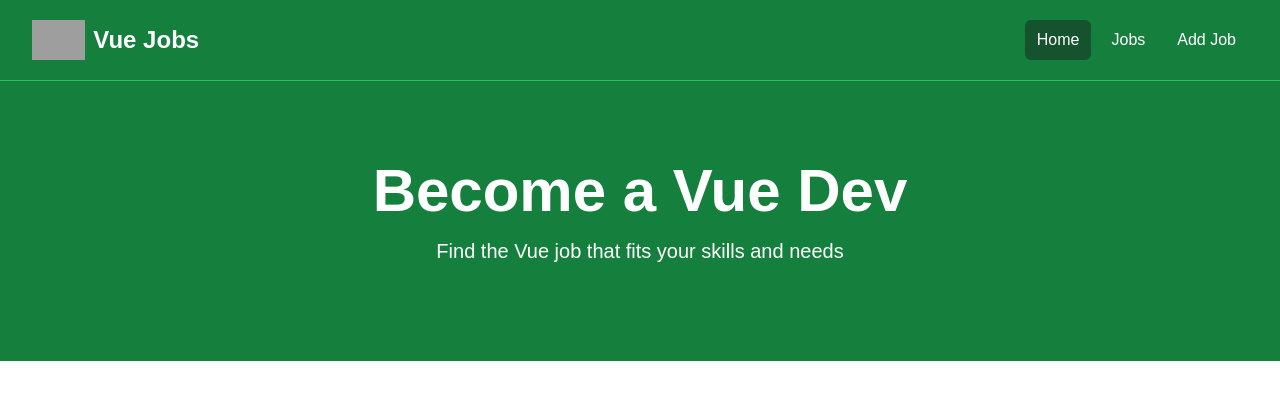
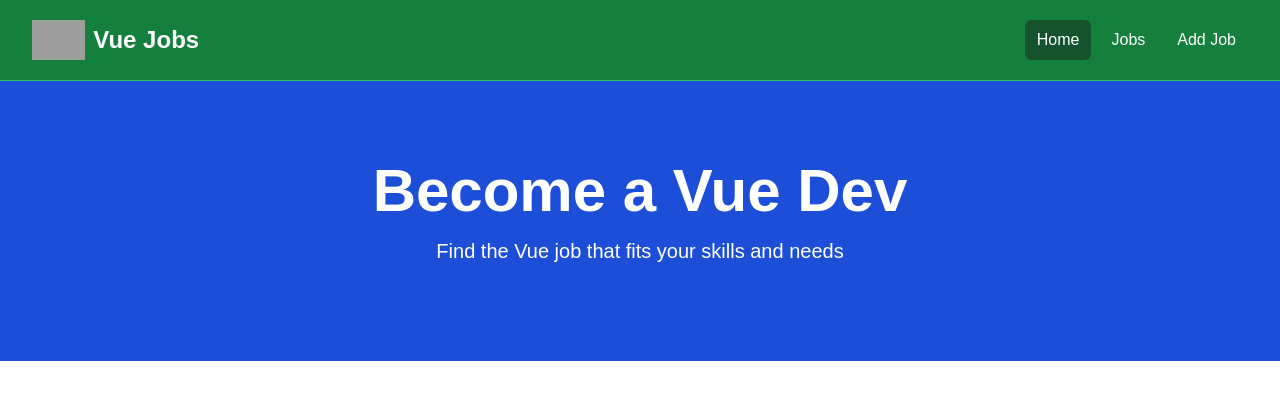
Before and after one commit to BranBayou/dev-jobs, a Vue app: page / in a window 1280 px wide. Shown: the top 407 px of the page. Built offline with nearby package versions, Linux system fonts and the light colour scheme; no server answers; grey boxes are pictures that could not be loaded.

Commit message:
update color for hero section

```diff
--- a/src/components/Hero.vue
+++ b/src/components/Hero.vue
@@ -1,5 +1,5 @@
 <template>
-    <section class="bg-green-700 py-20 mb-4">
+    <section class="bg-blue-700 py-20 mb-4">
       <div
         class="max-w-7xl mx-auto px-4 sm:px-6 lg:px-8 flex flex-col items-center"
       >
```
